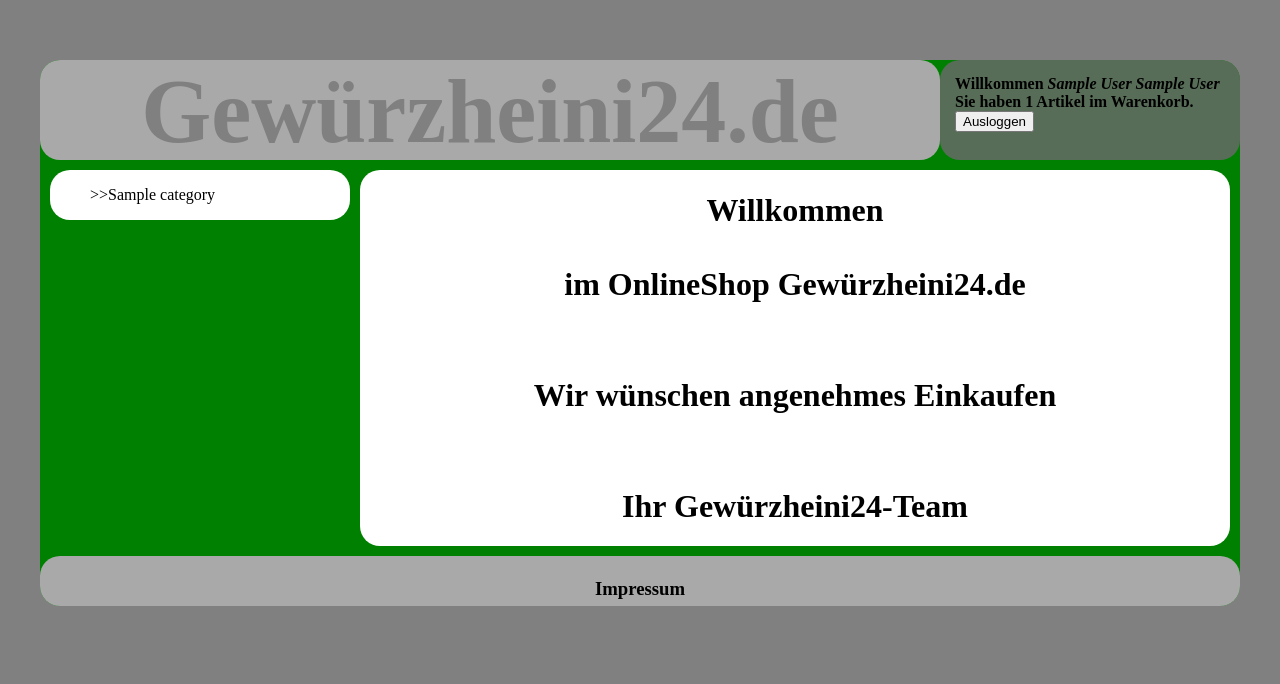
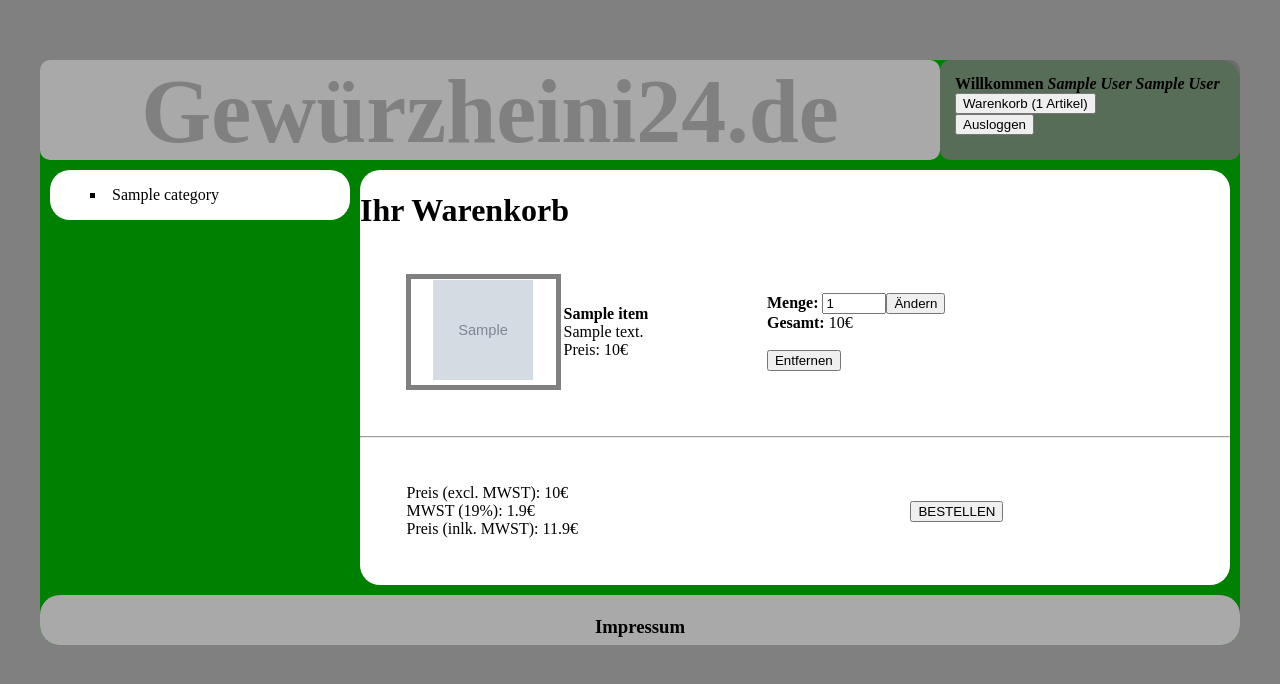
Before and after one commit to flinkesGemuese/test, a PHP site: page /index.php?cart in a window 1280 px wide. Shown: the top 684 px of the page. Run offline with PHP 8.4, Linux system fonts and the light colour scheme; the visitor is signed in with stand-in values (Sample User, id 1); tables that the repository leaves empty hold one stand-in row (values such as "Sample post"); grey boxes marked "Sample" are stand-in pictures.

Commit message:
Implementierung des Warenkorbs / Bestellungen

```diff
--- a/html/include/cart.php
+++ b/html/include/cart.php
@@ -1,14 +1,43 @@
 <?php
+//include ('include/functions.php');
 
+$content = '<h1>Ihr Warenkorb</h1>';
 
-$query = "SELECT count FROM user_cart WHERE userID = ".$_SESSION['id'];
+$query = "SELECT userId, itemId, count FROM user_cart WHERE userId = ".$_SESSION["id"].";";
 
-$result = mysqli_query($db, $query);
+$result = $db->query($query);
+
+$content.= '<table>';
+
+$totalCost = 0;
+
+while($row = mysqli_fetch_array($result, MYSQL_ASSOC)){
+    $query = "SELECT name, pictureURL, descriptionShort, price FROM shop_item WHERE id = ".$row["itemId"];
+    $result2 = $db->query($query);
+    $item = $result2->fetch_assoc();
+
+    $cost = $row['count'] * $item['price'];
+    $totalCost += $cost;
 
 
 
- #$cart='Sie haben '.$count.' Artikel in Ihrem Warenkorb.';
+	$content .= '<tr><form action="index.php?cart&itemId='.$row['itemId'].'" method="POST">';
+	$content .= '<th class="article_img"><a href="index.php?p=' . $row['itemId']. '">';
+	$content .= '<img src="' .$item['pictureURL']. '" width="100" height="100"></a>';
+	$content .= '</th>';
 
+	$content .= '<td><b>'.$item['name'] . '</b></br>' . $item['descriptionShort'].'<br>Preis: '.$item['price'].'€</td>';
 
-#unset($count);
+    $content .= '<td ><b>Menge: </b><input type="number" name="count" min="1" max="999" value='.$row["count"].'><input type="submit" name="updateCnt" value="&Auml;ndern" ></br>';
+    $content .= '<b>Gesamt: </b>'.$cost.'€</br><br>';
+    $content .= '<input type="submit" name="deleteItem" value="Entfernen">';
+	$content .= '</td>';
+
+	$content .= '</form></tr>';
+}
+
+$content .= '</table><hr><table><form action="index.php?cart" method=POST>';
+$content .= '<td>Preis (excl. MWST): '.$totalCost.'€<br>MWST (19%): '.round($totalCost*0.19, 2).'€<br>Preis (inlk. MWST): '.round($totalCost*1.19, 2).'€</td>';
+$content .= '<td><input type="submit" name="completeOrder" value="BESTELLEN"></td></table>';
+
 ?>
--- a/html/include/functions.php
+++ b/html/include/functions.php
@@ -19,5 +19,86 @@ if (isset($_POST["purchase"]))
     $db->query($query);
 }
 
+// Cart functions
 
+if (isset($_POST["updateCnt"]))
+{
+    if (!isset($_SESSION['id']))
+    {
+        echo "<script type='text/javascript'>alert('Sie sind nicht eingeloggt!');</script>";
+        return;
+    }
+
+    $itemId = $_GET['itemId'];
+    $query = 'UPDATE user_cart SET count = '.$_POST['count'].' WHERE userId = '.$_SESSION['id'].' AND itemId = '.$itemId.';';
+    //echo "<script type='text/javascript'>alert('".$query."');</script>";
+    $db->query($query);
+}
+
+if (isset($_POST["deleteItem"]))
+{
+    if (!isset($_SESSION['id']))
+    {
+        echo "<script type='text/javascript'>alert('Sie sind nicht eingeloggt!');</script>";
+        return;
+    }
+
+    $itemId = $_GET['itemId'];
+    $query = 'DELETE FROM user_cart WHERE userId = '.$_SESSION['id'].' AND itemId = '.$itemId.';';
+    //echo "<script type='text/javascript'>alert('".$query."');</script>";
+    $db->query($query);
+}
+
+if (isset($_POST["completeOrder"]))
+{
+    if (!isset($_SESSION['id']))
+    {
+        echo "<script type='text/javascript'>alert('Sie sind nicht eingeloggt!');</script>";
+        return;
+    }
+
+    $query = "SELECT userId, itemId, count FROM user_cart WHERE userId = ".$_SESSION["id"].";";
+
+    $result = $db->query($query);
+
+    $newId = 1;
+    $query = "SELECT MAX(id) AS newId, CURDATE() as date FROM orders;";
+    $result2 = $db->query($query);
+    $row = $result2->fetch_assoc();
+    $newId += $row['newId'];
+    $date = $row['date'];
+
+    $orderQuery = "";
+    $totalCost = 0;
+    $hasData = FALSE;
+
+    while($row = mysqli_fetch_array($result, MYSQL_ASSOC)){
+        $hasData = TRUE;
+        $query = "SELECT name, pictureURL, descriptionShort, price FROM shop_item WHERE id = ".$row["itemId"];
+        $result2 = $db->query($query);
+        $item = $result2->fetch_assoc();
+
+        $cost = $row['count'] * $item['price'];
+        $totalCost += $cost;
+
+        $orderQuery = 'INSERT INTO order_details (`orderId`, `itemId`, `count`, `price`) VALUES ("'.$newId.'", "'.$row['itemId'].'", "'.$row['count'].'", "'.$cost.'"); ';
+    }
+
+    if ($hasData === TRUE)
+    {
+
+        $orderInfo = 'INSERT INTO orders (`id`, `userId`, `date`, `totalPrice`) VALUES ("'.$newId.'", "'.$_SESSION['id'].'", "'.$date.'", "'.$totalCost.'"); ';
+        $db->query($orderInfo);
+
+        if ($db->query($orderQuery) === TRUE) {
+            echo "<script type='text/javascript'>alert('Bestellung war Erfolgreich!');</script>";
+        }
+
+        $deleteQuery = "DELETE FROM user_cart WHERE userId = ".$_SESSION['id'].";";
+        $db->query($deleteQuery);
+    }
+
+
+    //echo "<script type='text/javascript'>alert('".$orderQuery.$result."');</script>";
+}
 ?>
--- a/html/include/navigation.php
+++ b/html/include/navigation.php
@@ -7,7 +7,7 @@ $result = mysqli_query($db, $query);
 $navigation='<ul>';
 
 while($zeile = mysqli_fetch_array($result, MYSQL_ASSOC)){
-		$navigation .=  '<li><a href="index.php?c=' . $zeile['id'] . '">'. '>>';
+		$navigation .=  '<li><a href="index.php?c=' . $zeile['id'] . '">';
 		$navigation .= $zeile['name'];
 		$navigation .= '</a></li>';
 }
--- a/html/index.php
+++ b/html/index.php
@@ -10,27 +10,31 @@ include_once 'db_connect.php';
 if(isset($_GET['p'])){
   $product = $_GET['p'];
 }
-if(isset($_GET['c'])){
+else if(isset($_GET['c'])){
   $category = $_GET['c'];
 }
-if(isset($_GET['i'])){
+else if(isset($_GET['i'])){
   $info = $_GET['i'];
 }
+
 
 include("include/navigation.php");
 include("include/content.php");
 include("include/footer.php");
 include("loginform.php");
 
-if(isset($_SESSION['id'])){
+if (isset($_GET["cart"]))
+    include('include/cart.php');
+
+/*if(isset($_SESSION['id'])){
   $id = $_SESSION['id'];
   include("include/cart.php");
-}
+}*/
 
   $template = @file_get_contents('templates/index.html');
   $template = str_replace('{navigation}', $navigation, $template);
   $template = str_replace('{content}', $content, $template);
-  $template = str_replace('{cart}', $loginFrame, $template);
+  $template = str_replace('{loginFrame}', $loginFrame, $template);
   $template = str_replace('{footer}', $footer, $template);
   print($template);
 ?>
--- a/html/profile.php
+++ b/html/profile.php
@@ -10,7 +10,8 @@ $query = "SELECT SUM(count) AS total FROM user_cart WHERE userId = ".$userid.";"
 $result = $db->query($query);
 
 if ($row = $result->fetch_assoc())
-    $articles = $row["total"];
+    if (isset($row["total"]))
+        $articles = $row["total"];
 }
 
 $loginFrame="<html>
@@ -21,7 +22,7 @@ $loginFrame="<html>
     <body>
         <div>
             <b>Willkommen <i>".$_SESSION['name'].' '.$_SESSION['surname']."</i></b><br>
-            <b>Sie haben ".$articles." Artikel im Warenkorb.</b><br>
+            <button onclick=\"window.location.href='index.php?cart'\">Warenkorb (".$articles." Artikel)</button><br>
             <button onclick=\"window.location.href='logout.php'\">Ausloggen</button>
         </div>
     </body>
--- a/html/templates/css/layout.css
+++ b/html/templates/css/layout.css
@@ -18,7 +18,7 @@ body{
 
     background-color: rgba(105, 105, 105, 0.84);
 
-	border-radius: 20px;
+	border-radius: 10px;
 
 }
 
@@ -28,7 +28,7 @@ body{
 
 	background: darkgray;
 
-	border-radius: 20px;
+	border-radius: 10px;
 
 }
 
@@ -83,7 +83,7 @@ body{
 }
 
 #navigation ul{
-	list-style-type: none;
+	list-style-type: square;
 	list-style-position: inside;
 }
 
--- a/html/templates/index.html
+++ b/html/templates/index.html
@@ -10,7 +10,7 @@
 	<div id="overview">
 
 		<div id="cart">
-			{cart}
+			{loginFrame}
 		</div>
 
 		<div id="header">
```
